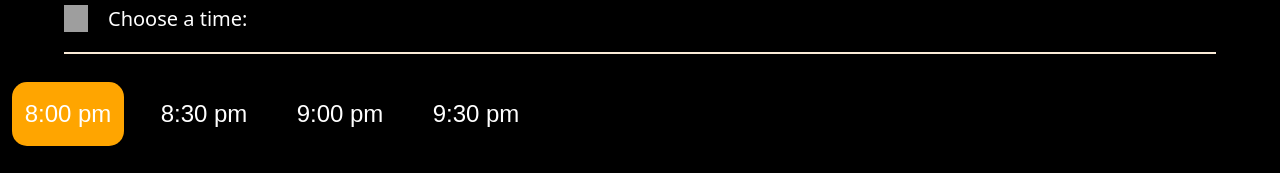
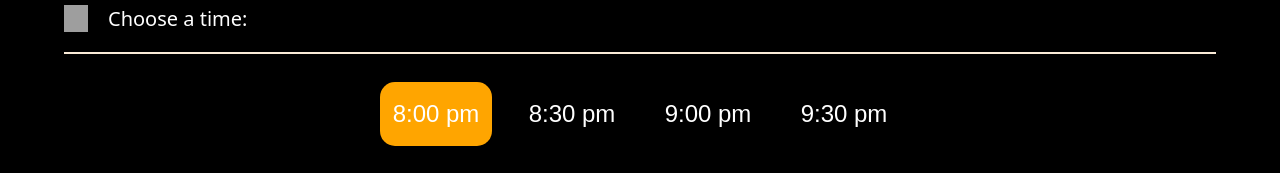
Before and after one commit to bowen-anth/restaurant-ui-kit, a plain HTML site: page index.html in a window 1280 px wide. Shown: the part 627-800 px from the top of the page. Drawn offline with Linux system fonts and the light colour scheme; grey boxes are pictures that could not be loaded.

Commit message:
centered time block container

```diff
--- a/style.css
+++ b/style.css
@@ -147,7 +147,8 @@ body {
 
 .time-block-container {
   display: flex;
-  margin: 1em auto;
+  margin: 1em;
+  justify-content: center;
 }
 
 .time-block-button {
```
